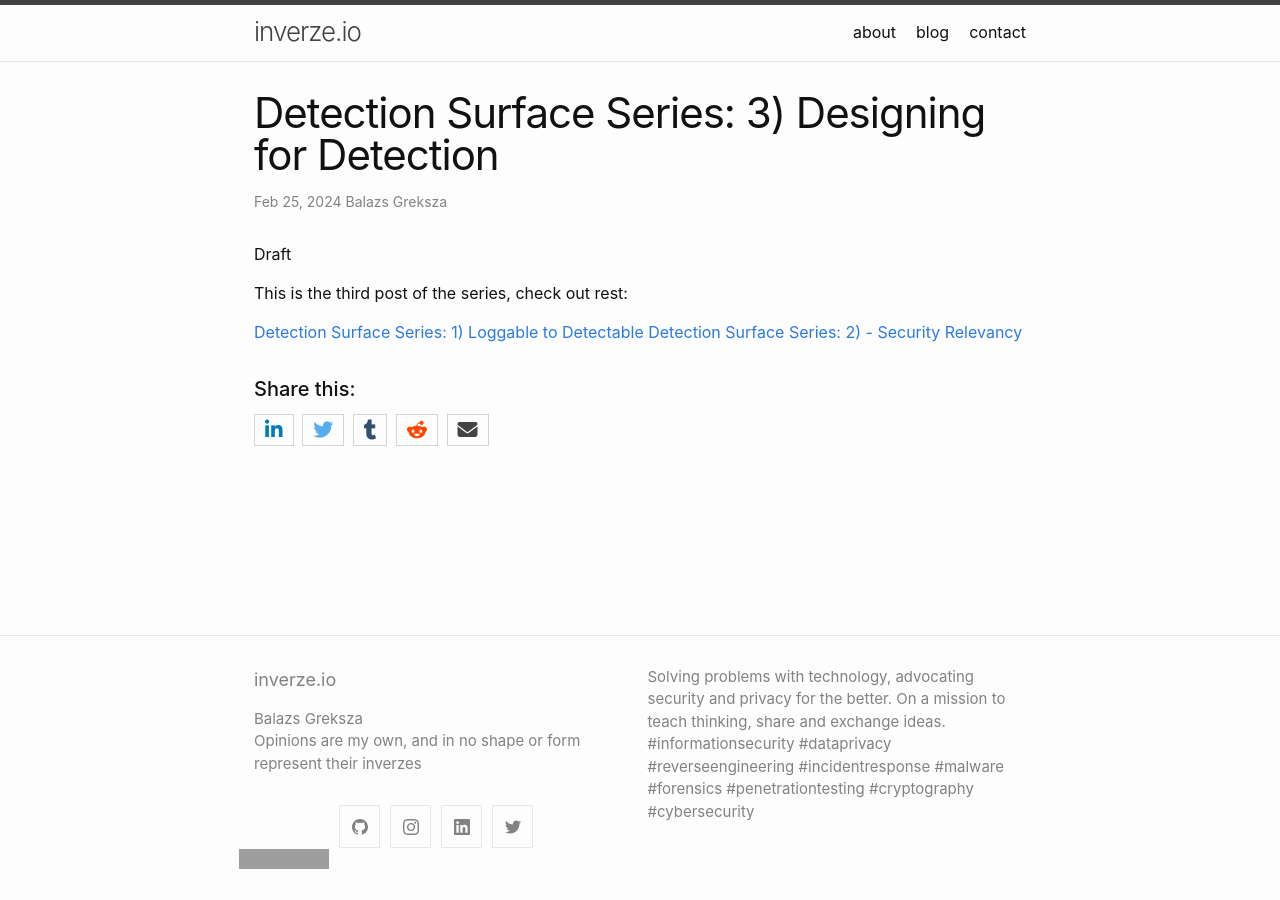
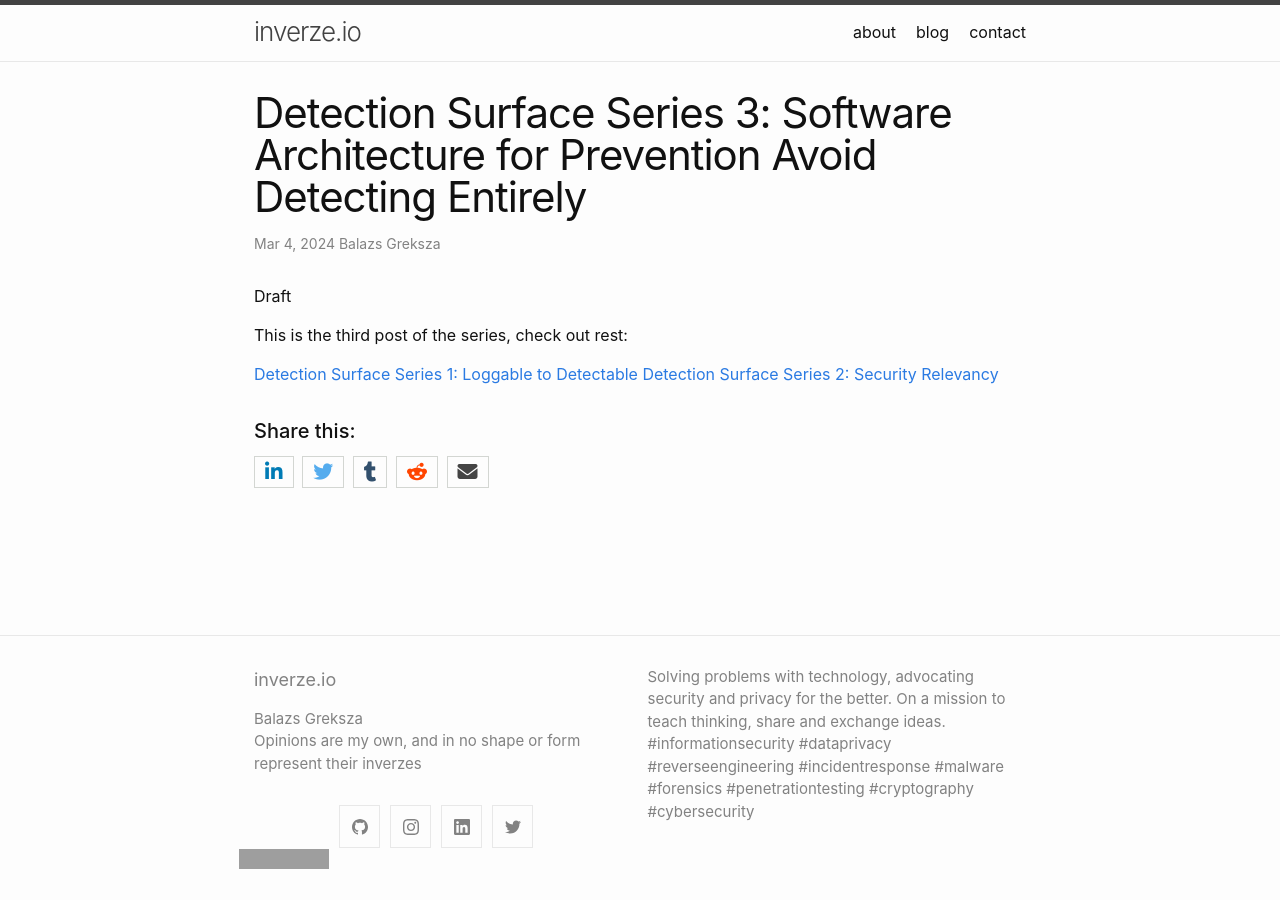
Before and after one commit to inverzeio/blog, a Jekyll site: the page built from _posts/2024-02-25-Detection-Surface-Series-Designing-for-Detection.MD, in a window 1280 px wide. Built offline with Jekyll 4.4.1, drawn with Linux system fonts in a browser that asks for light colours; nearby versions of some CDN libraries; comment, search, counter and statistics services are not loaded; grey boxes are pictures that could not be loaded.

Commit message:
Update 2024-02-25-Detection-Surface-Series-Designing-for-Detection.MD

```diff
--- a/_posts/2024-02-25-Detection-Surface-Series-Designing-for-Detection.MD
+++ b/_posts/2024-02-25-Detection-Surface-Series-Designing-for-Detection.MD
@@ -1,9 +1,9 @@
 ---
 layout: post
-title:  "Detection Surface Series: 3) Designing for Detection"
+title:  "Detection Surface Series 3: Software Architecture for Prevention Avoid Detecting Entirely"
 author: Balazs Greksza
-date:   2024-02-25 19:00:00 +0200
-categories: detectionengineering, logging
+date:   2024-03-04 19:00:00 +0200
+categories: detectionengineering, logging,
 permalink: /blog/:title/
 tags: detectionengineering logging
 ---
@@ -13,5 +13,5 @@ Draft
 
 This is the third post of the series, check out rest:
 
-[Detection Surface Series: 1) Loggable to Detectable](https://inverze.io/blog/detection-surface-series-loggable-to-detectable/)
-[Detection Surface Series: 2) - Security Relevancy](https://inverze.io/blog/detection-surface-series-security-relevancy/)
+[Detection Surface Series 1: Loggable to Detectable](https://inverze.io/blog/detection-surface-series-loggable-to-detectable/)
+[Detection Surface Series 2: Security Relevancy](https://inverze.io/blog/detection-surface-series-security-relevancy/)
```
